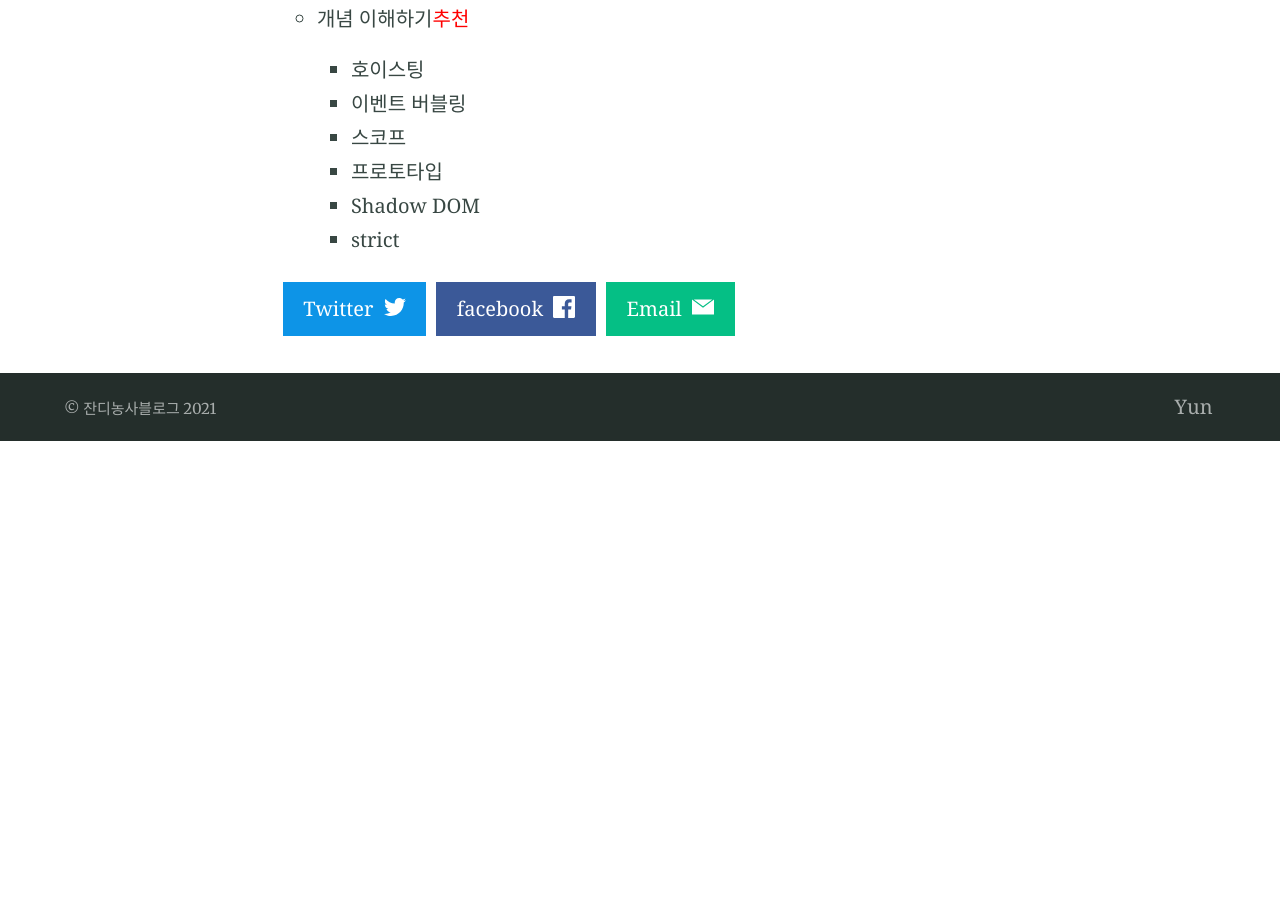
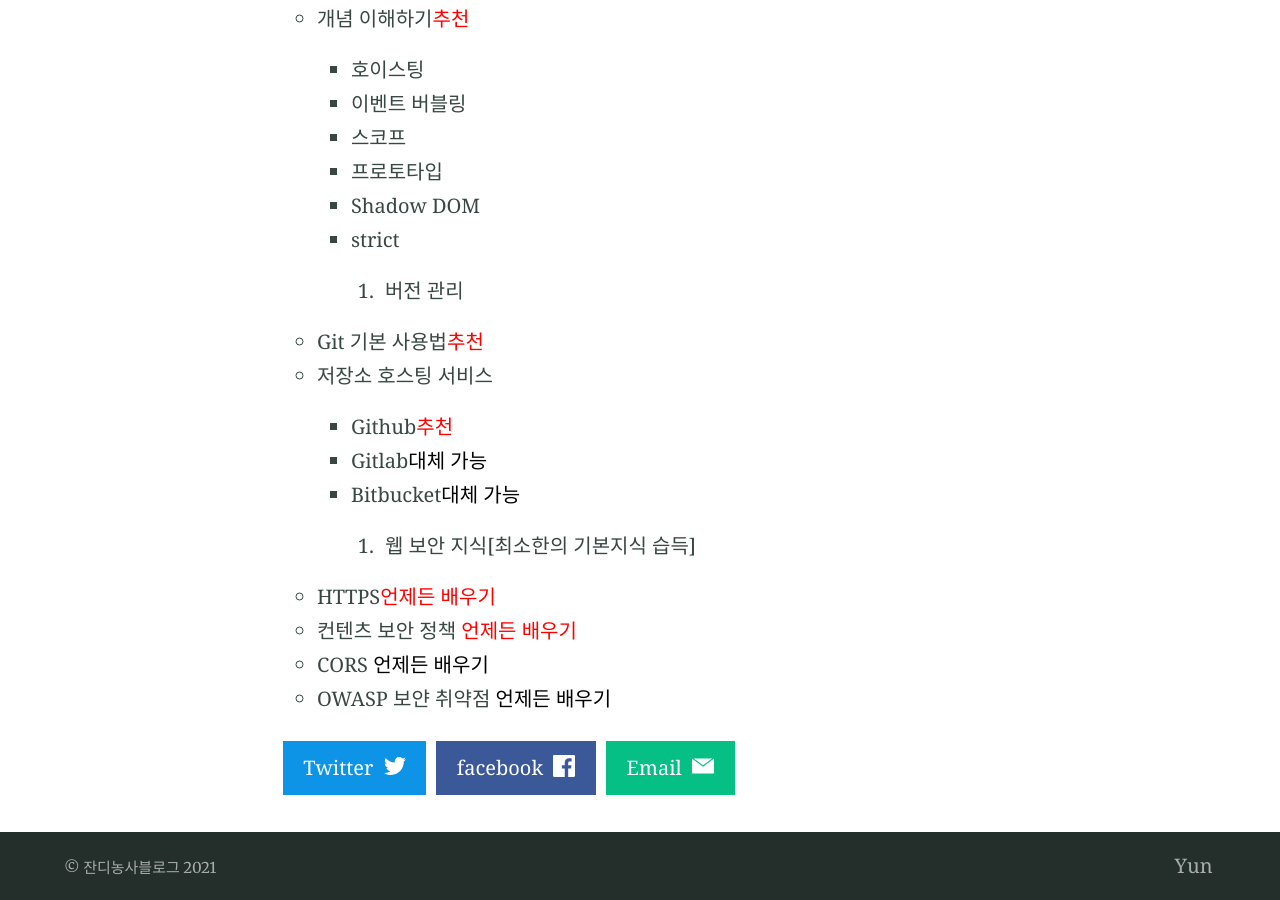
Before and after one commit to EngineerYun/EngineerYun.github.io, a Jekyll site: the page built from _posts/2021-01-03-프론트엔드-공부-정리.md, in a window 1280 px wide and 900 px high, scrolled down 1686 px. Built offline with Jekyll 4.4.1, drawn with Linux system fonts in a browser that asks for light colours; before the commit the page ends 2127 px from its top, so only the background shows below that.

Commit message:
01/03 프론트엔드 공부 정리 내용 추가

```diff
--- a/_posts/2021-01-03-프론트엔드-공부-정리.md
+++ b/_posts/2021-01-03-프론트엔드-공부-정리.md
@@ -36,9 +36,20 @@
    - Fetch API/Ajax(XHR)배우기<span style="color:red">추천</span>
    - 모듈러 JavaScript와 ES6+배우기<span style="color:red">추천</span>
    - 개념 이해하기<span style="color:red">추천</span>
-     - 호이스팅
-     - 이벤트 버블링
-     - 스코프
-     - 프로토타입
-     - Shadow DOM
-     - strict
+     + 호이스팅
+     + 이벤트 버블링
+     + 스코프
+     + 프로토타입
+     + Shadow DOM
+     + strict
+5. 버전 관리
+   - Git 기본 사용법<span style="color:red">추천</span>
+   - 저장소 호스팅 서비스
+     + Github<span style="color:red">추천</span>
+     + Gitlab<span style="color:black">대체 가능</span>
+     + Bitbucket<span style="color:black">대체 가능</span>
+6. 웹 보안 지식[최소한의 기본지식 습득]
+   - HTTPS<span style="color:red">언제든 배우기</span>
+   - 컨텐츠 보안 정책 <span style="color:red">언제든 배우기</span>
+   - CORS <span style="color:black">언제든 배우기</span>
+   - OWASP 보얀 취약점 <span style="color:black">언제든 배우기</span>
```
